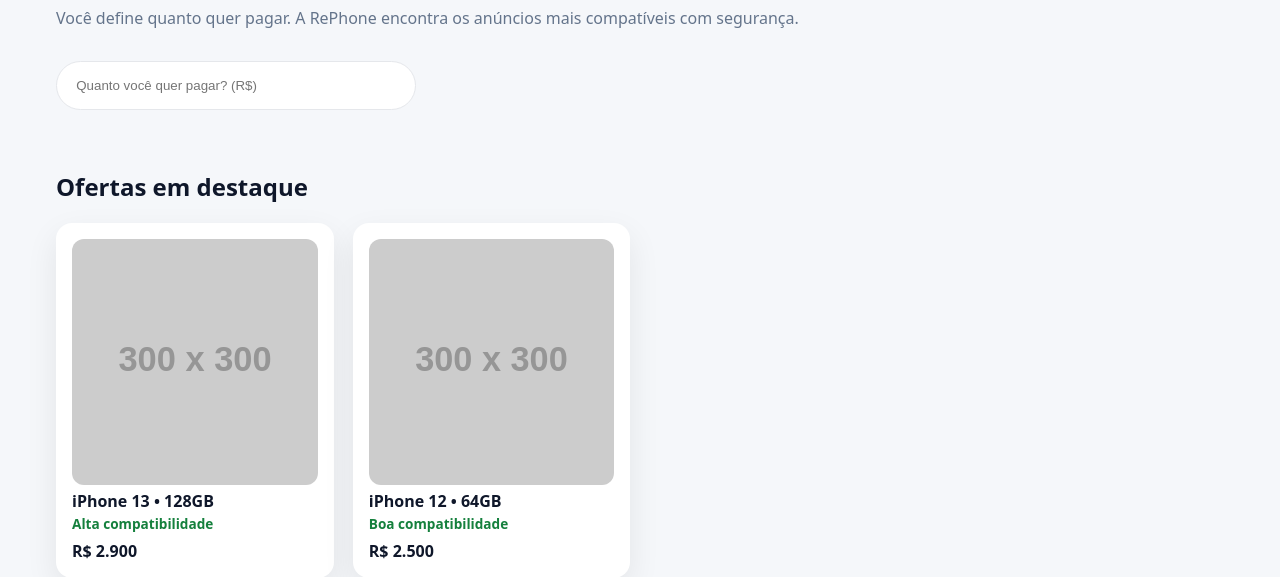
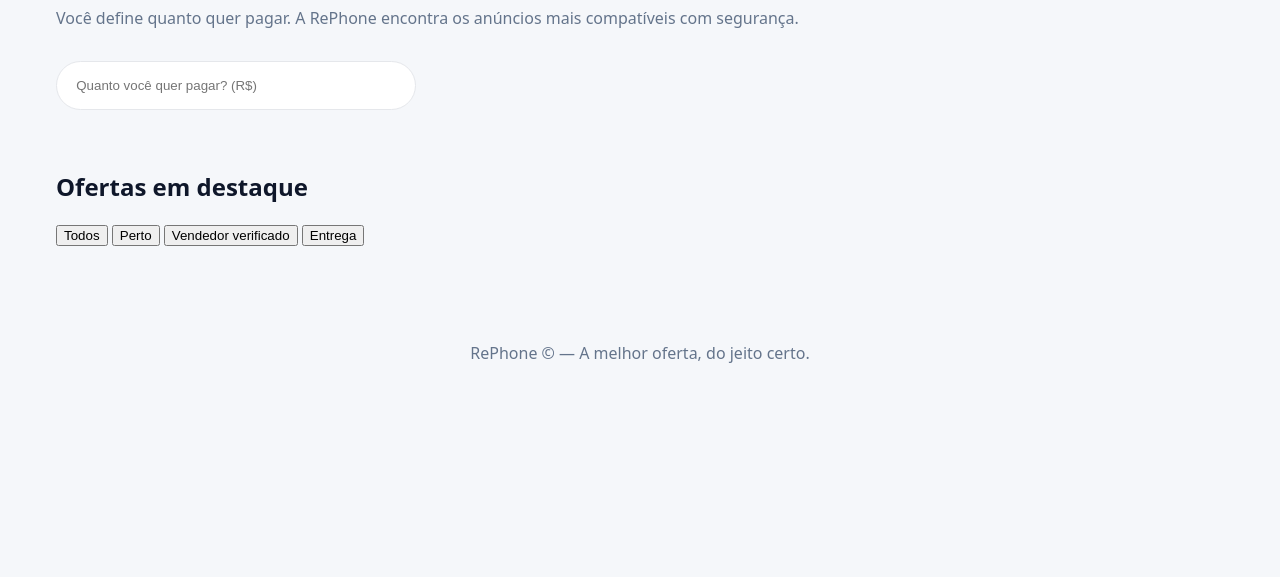
Before and after one commit to RePhoneBr/rephone-mvp, a plain HTML site: page v3/index.html in a window 1280 px wide. Shown: the part 234-811 px from the top of the page. Drawn offline with Linux system fonts and the light colour scheme; placeholder pictures from the web are drawn by us.

Commit message:
Update index.html

```diff
--- a/v3/index.html
+++ b/v3/index.html
@@ -22,24 +22,20 @@
     <p>Você define quanto quer pagar. A RePhone encontra os anúncios mais compatíveis com segurança.</p>
     <input id="priceInput" class="price-input" placeholder="Quanto você quer pagar? (R$)">
   </section>
+<section>
+  <h2>Ofertas em destaque</h2>
 
-  <section>
-    <h2>Ofertas em destaque</h2>
-    <div class="grid">
-      <a class="card" href="anuncio.html" data-price="2900">
-        <img src="https://via.placeholder.com/300">
-        <strong>iPhone 13 • 128GB</strong><br>
-        <span class="badge">Alta compatibilidade</span>
-        <div class="price">R$ 2.900</div>
-      </a>
-      <a class="card" href="anuncio.html" data-price="2500">
-        <img src="https://via.placeholder.com/300">
-        <strong>iPhone 12 • 64GB</strong><br>
-        <span class="badge">Boa compatibilidade</span>
-        <div class="price">R$ 2.500</div>
-      </a>
-    </div>
-  </section>
+  <!-- Chips de filtro (opcional) -->
+  <div class="filters" id="quickFilters">
+    <button class="chip active" data-filter="all" type="button">Todos</button>
+    <button class="chip" data-filter="near" type="button">Perto</button>
+    <button class="chip" data-filter="verified" type="button">Vendedor verificado</button>
+    <button class="chip" data-filter="delivery" type="button">Entrega</button>
+  </div>
+
+  <!-- Lista gerada pelo JS -->
+  <div class="grid" id="resultsGrid"></div>
+</section>
 </main>
 
 <footer>
```
